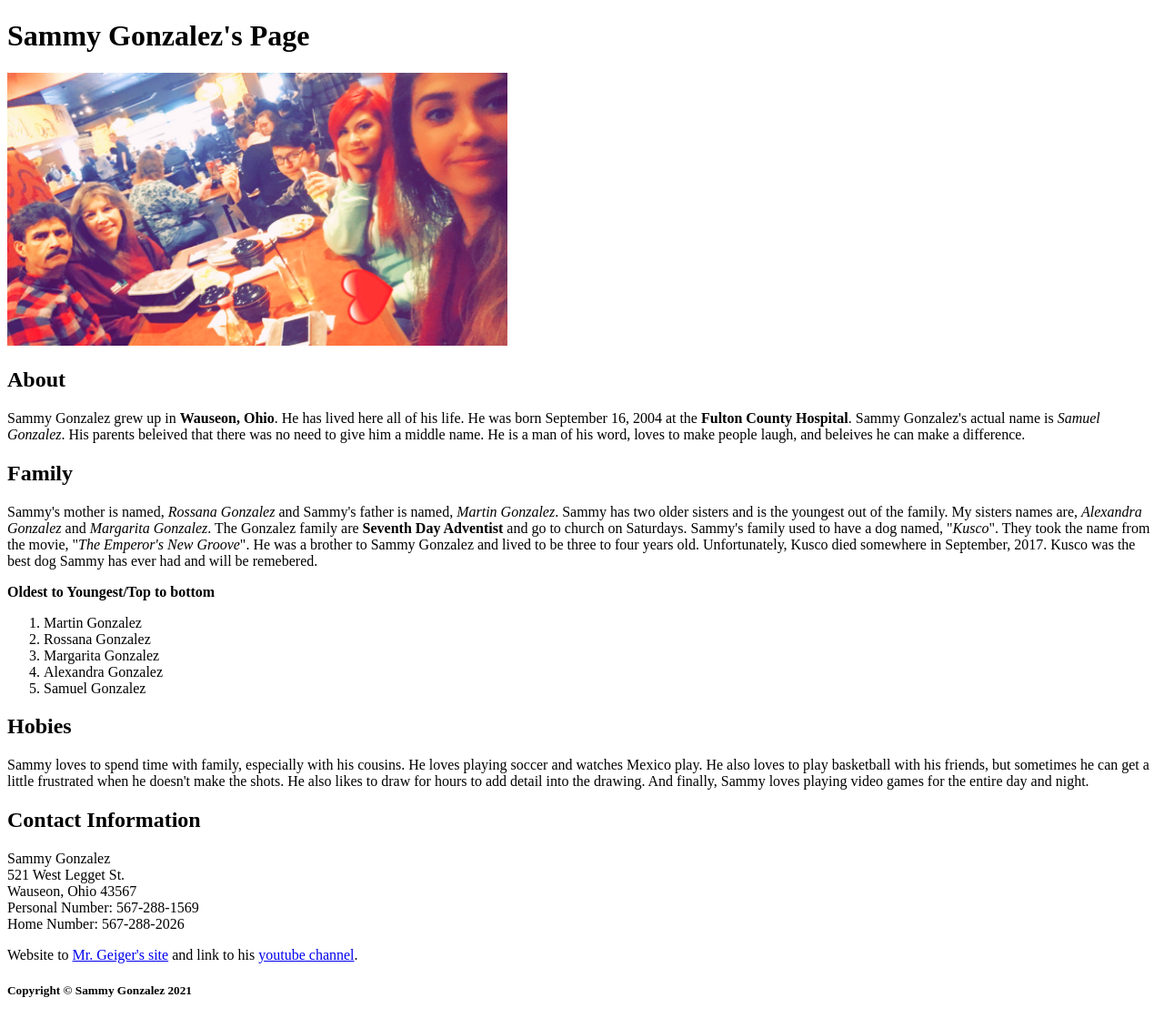
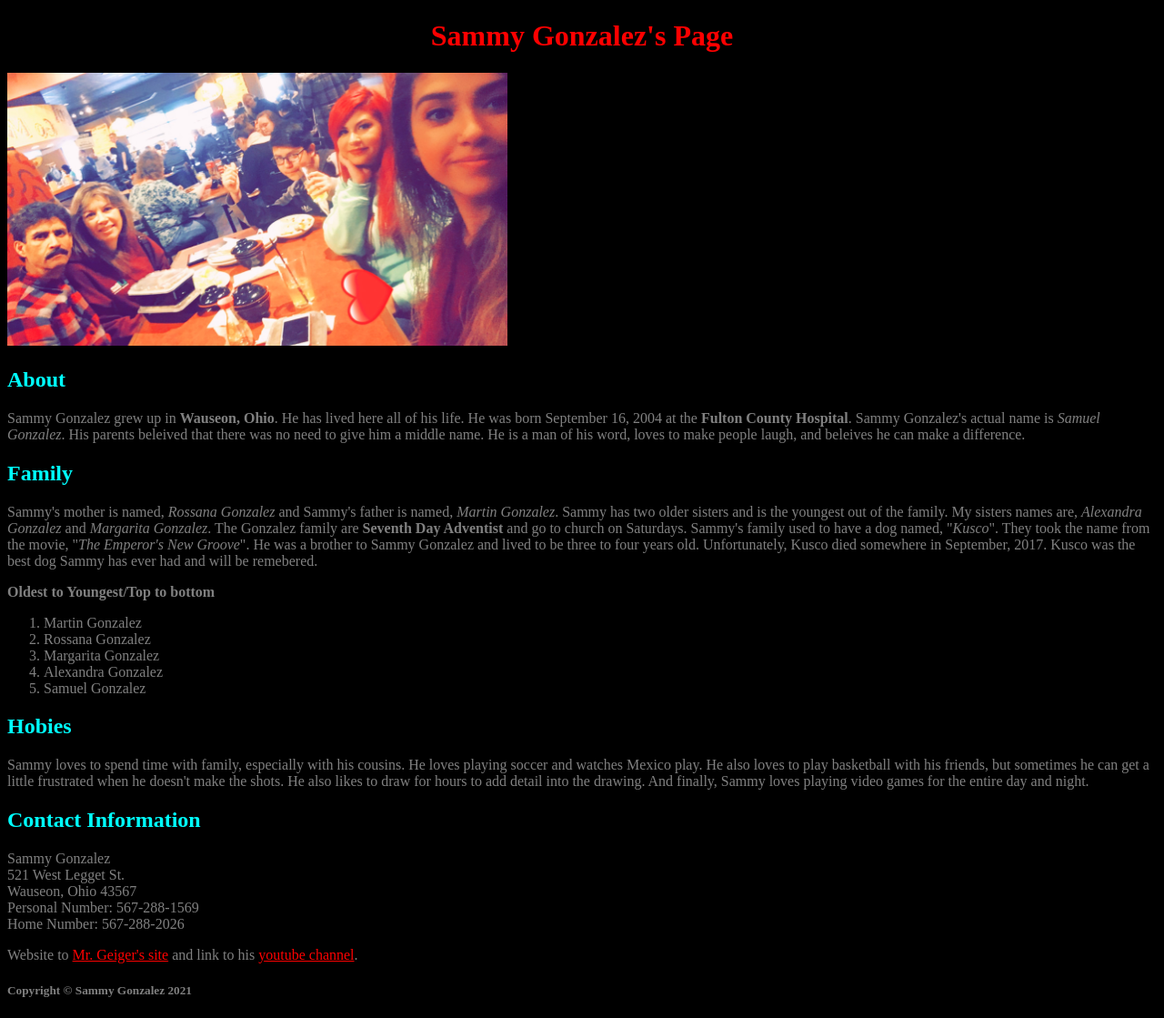
Before and after one commit to UsLegend123/myweb, a plain HTML site: page index.html in a window 1280 px wide. Shown: the whole page at 91% size. Drawn offline with Linux system fonts and the light colour scheme.

Commit message:
Added color to my web

```diff
--- a/index.html
+++ b/index.html
@@ -7,7 +7,11 @@
 		<meta charset="utf-8">
 		<meta name="description" content="This is a page about Sammy Gonzalez.">
 		<meta name="keywords" content="Sammy Gonzalez, Samuel Gonzalez, Sam Gonzalez, Student, Four County Programming">
+
 		<title>Sammy Gonzalez's Web Page</title>
+
+		<link href = "myStyle.css" rel="stylesheet" type = "text/css" />
+
 	</head>
 
 	<!-- The body contains the acutal displayed content of our page -->
--- /dev/null
+++ b/myStyle.css
@@ -0,0 +1,20 @@
+h1
+{
+	color: red;
+	text-align: center;
+}
+h2
+{
+	color: aqua;
+}
+
+a
+{
+	color: red;
+}
+
+body
+{
+	color: grey;
+	background-color: black;
+}
```
